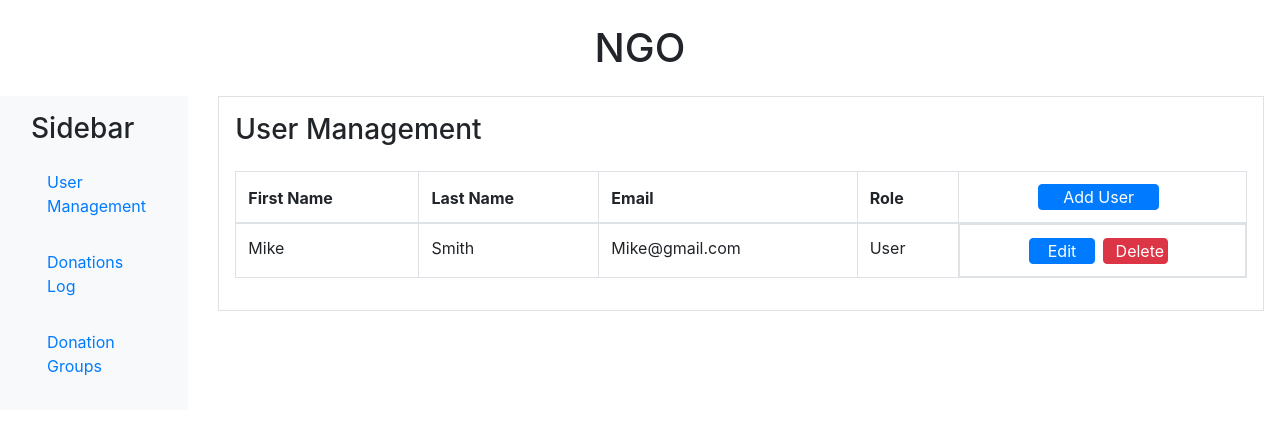
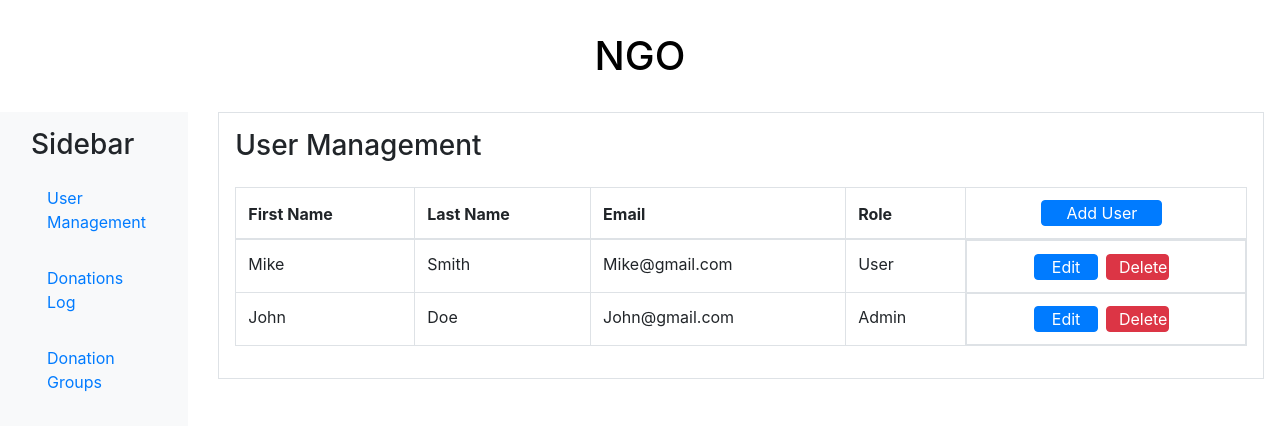
Before and after one commit to loganrennick/ngodonate, an Angular app: page /user-management in a window 1280 px wide. Shown: the top 426 px of the page. Built offline with nearby package versions, Linux system fonts and the light colour scheme.

Commit message:
conformed user management page to registration model

```diff
--- a/src/app/app-routing.module.ts
+++ b/src/app/app-routing.module.ts
@@ -10,7 +10,6 @@ import { UserManagementComponent } from './user-management/user-management.compo
 
 const routes: Routes = [
   { path: '', component: LoginComponent },
-   //{ path: '', component: DonationStartComponent },
   { path: 'Register', component: RegistrationComponent },
   { path: 'donation-log', component: DonationLogComponent },
   { path: 'donation-start', component: DonationStartComponent },
--- a/src/app/app.component.html
+++ b/src/app/app.component.html
@@ -1,5 +1,6 @@
 <div class="containter">
-  <h1 class="m-4" style="text-align: center;">NGO</h1>
+  <h1 class="m-4 text-center"><a class="nav-link" routerLink="/" routerLinkActive="active" style="color: black;">NGO</a>
+  </h1>
   <div class="row justify-content-between">
     <div class="col-2">
       <div class="h-100 d-flex align-items-stretch">
--- a/src/app/donation-type-management/donation-type-management.component.ts
+++ b/src/app/donation-type-management/donation-type-management.component.ts
@@ -1,4 +1,4 @@
-import { DonationType } from '../donation-type';
+import { DonationType } from '../../models/donation-type';
 import { Component, OnInit } from '@angular/core';
 
 @Component({
--- a/src/app/login/login.component.html
+++ b/src/app/login/login.component.html
@@ -1,28 +1,26 @@
-<p>login works!</p>
-
 <div>
     <form #loginForm="ngForm" (ngSubmit)="onFormSubmit(loginForm)">
 
         <div class="form-group row">
-            <label  class="col-sm-2 col-form-label">User Name</label>
+            <label class="col-sm-2 col-form-label">User Name</label>
             <div class="col-sm-10">
-            <input type='text'  name="userID" class="form-control" [(ngModel)]="loginModel.userID">
-        </div>
+                <input type='text' name="userID" class="form-control" [(ngModel)]="loginModel.userID">
+            </div>
         </div>
 
         <div class="form-group row">
             <label class="col-sm-2 col-form-label">Password </label>
             <div class="col-sm-10">
-            <input type="password"  name="passWord" class="form-control" [(ngModel)]="loginModel.passWord">
+                <input type="password" name="passWord" class="form-control" [(ngModel)]="loginModel.passWord">
+            </div>
         </div>
-    </div>
         <div class="form-group" style="text-align: center;">
             <div class="col-sm-10">
                 <button type="submit" class="btn btn-primary">Login</button>
-             </div>
+            </div>
         </div>
 
-      <!-- <p><label>User Name</label><input type='text'  name="userID" [(ngModel)]="loginModel.userID"></p>
+        <!-- <p><label>User Name</label><input type='text'  name="userID" [(ngModel)]="loginModel.userID"></p>
       <p><label>Password </label><input type="password"  name="passWord" [(ngModel)]="loginModel.passWord"></p>
       <p><button type="submit">Login</button> </p>
        -->
@@ -33,7 +31,7 @@
             <label>If New User Please Register, by clicking on the Register button</label>
             <div class="col-sm-10">
                 <button (click)="OnClickRegister()" class="btn btn-primary">Register</button>
-             </div>
+            </div>
         </div>
 
     </div>
--- a/src/app/user-management/user-management.component.html
+++ b/src/app/user-management/user-management.component.html
@@ -8,16 +8,16 @@
                 <th>Email</th>
                 <th>Role</th>
                 <th class="text-center">
-                    <button type="button" class="btn btn-primary mr-2 py-0 px-4">Add User</button>
+                    <button type="button" class="btn btn-primary mr-2 py-0 px-4" (click)="addUser()">Add User</button>
                 </th>
             </tr>
         </thead>
         <tbody>
-            <tr>
-                <td>Mike</td>
-                <td>Smith</td>
-                <td>Mike@gmail.com</td>
-                <td>User</td>
+            <tr *ngFor="let user of users">
+                <td>{{user.firstName}}</td>
+                <td>{{user.lastName}}</td>
+                <td>{{user.eMail}}</td>
+                <td>{{user.userRole}}</td>
                 <td class="text-center d-flex justify-content-between">
                     <div class="w-100">
                         <button type="button" class="btn btn-primary mr-2 py-0 w-25">Edit</button>
--- a/src/app/user-management/user-management.component.ts
+++ b/src/app/user-management/user-management.component.ts
@@ -1,4 +1,6 @@
 import { Component, OnInit } from '@angular/core';
+import { Router } from '@angular/router';
+import { RegistrationModel } from 'src/models/registration';
 
 @Component({
   selector: 'app-user-management',
@@ -7,9 +9,18 @@ import { Component, OnInit } from '@angular/core';
 })
 export class UserManagementComponent implements OnInit {
 
-  constructor() { }
+  constructor(private router: Router) { }
 
   ngOnInit(): void {
   }
 
+  public users: RegistrationModel[] = [
+    { _id: 1, firstName: "Mike", lastName: "Smith", eMail: "Mike@gmail.com", userRole: "User", userID: "", passWord: "" },
+    { _id: 2, firstName: "John", lastName: "Doe", eMail: "John@gmail.com", userRole: "Admin", userID: "", passWord: "" }
+  ];
+
+  addUser() {
+    this.router.navigate(['/Register/']);
+  }
+
 }
--- a/src/models/registration.ts
+++ b/src/models/registration.ts
@@ -1,10 +1,10 @@
-export class RegistrationModel{
-    _id:number=0;
-    firstName:string="";
-    lastName:string="";
-    eMail:string="";
-    userRole:string="";
-    userID:string ="";
-    passWord:string="";
-    cnfPassWord:string="";
+export class RegistrationModel {
+    _id: number = 0;
+    firstName: string = "";
+    lastName: string = "";
+    eMail: string = "";
+    userRole: string = "";
+    userID: string = "";
+    passWord: string = "";
+    cnfPassWord?: string = "";
 }
```
Also changed, not shown: src/models/donation-type.ts (renamed from src/app/donation-type.ts), 1 other file (tests, documents, lock files or other folders).
